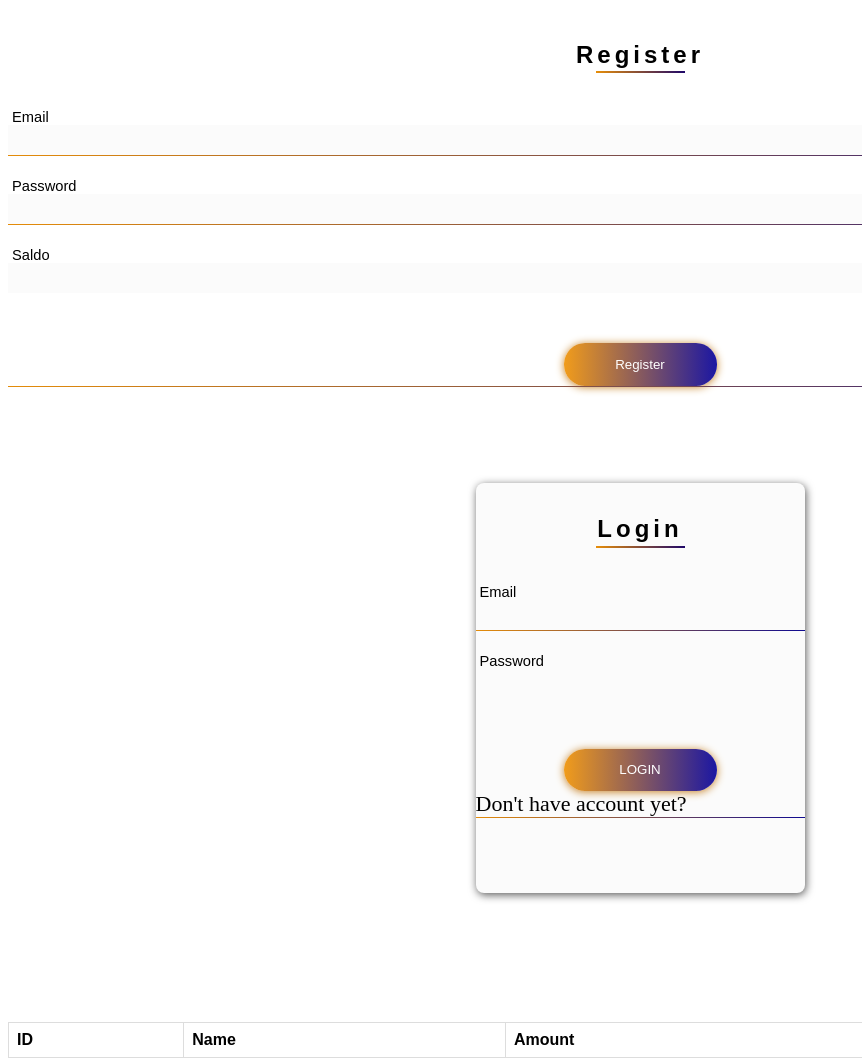
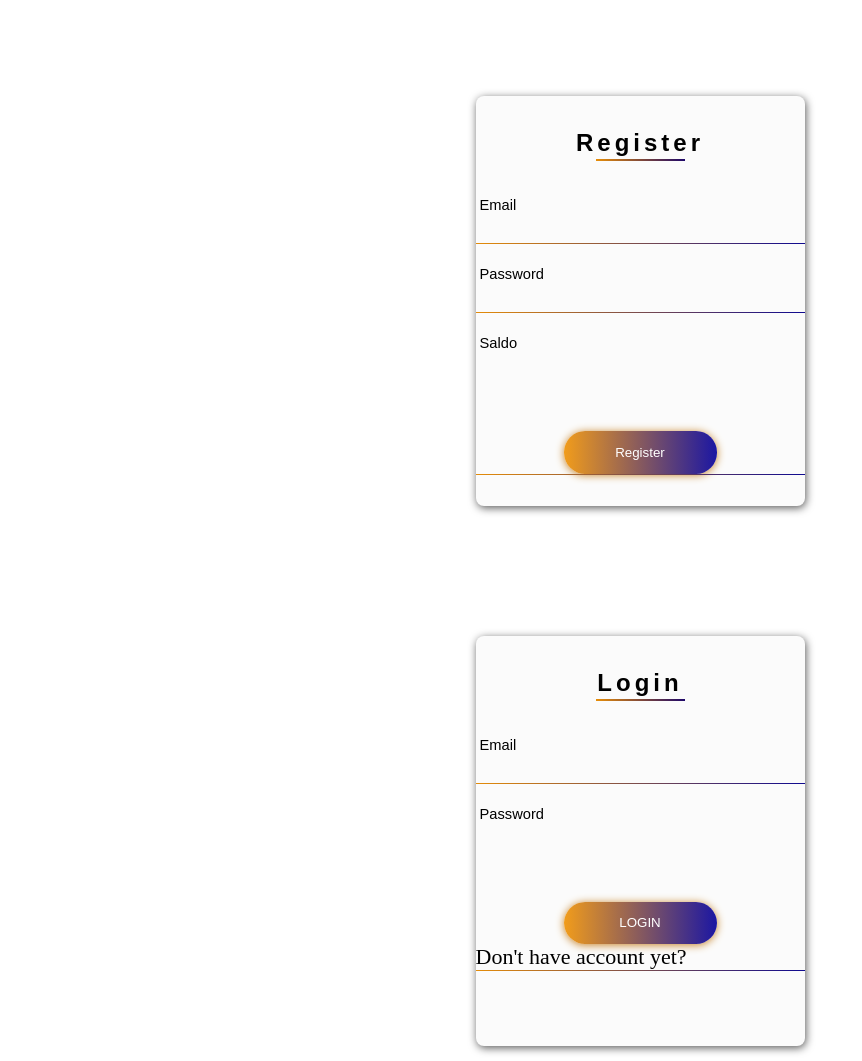
Before and after one commit to RijalArul/wallet-app, a plain HTML site: page client/index.html in a window 1280 px wide. Shown: the top 1061 px of the page, without its empty margins (0-862 px from the left). Drawn offline with Linux system fonts and the light colour scheme; no server answers.

Commit message:
Updated register layout

```diff
--- a/client/index.css
+++ b/client/index.css
@@ -1,3 +1,79 @@
+#card-register {
+  background: #fbfbfb;
+  border-radius: 8px;
+  box-shadow: 1px 2px 8px rgba(0, 0, 0, 0.65);
+  height: 410px;
+  margin: 6rem auto 8.1rem auto;
+  width: 329px;
+}
+
+#card-content {
+  padding: 12px 44px;
+}
+#card-title {
+  font-family: 'Raleway Thin', sans-serif;
+  letter-spacing: 4px;
+  padding-bottom: 23px;
+  padding-top: 13px;
+  text-align: center;
+}
+.underline-title {
+  background: -webkit-linear-gradient(right, #1e0769, #e78e09);
+  height: 2px;
+  margin: -1.1rem auto 0 auto;
+  width: 89px;
+}
+
+a {
+  text-decoration: none;
+}
+label {
+  font-family: 'Raleway', sans-serif;
+  font-size: 11pt;
+}
+.form {
+  align-items: left;
+  display: flex;
+  flex-direction: column;
+}
+.form-border {
+  background: -webkit-linear-gradient(right, #0f0a91, #e48c09);
+  height: 1px;
+  width: 100%;
+}
+.form-content {
+  background: #fbfbfb;
+  border: none;
+  outline: none;
+  padding-top: 14px;
+}
+
+#signup {
+  color: #18189b;
+  font-family: 'Raleway', sans-serif;
+  font-size: 10pt;
+  margin-top: 16px;
+  text-align: center;
+}
+
+#submit-register {
+  background: -webkit-linear-gradient(right, #1c17a2, #f19c1b);
+  border: none;
+  border-radius: 21px;
+  box-shadow: 0px 1px 8px #c68024;
+  cursor: pointer;
+  color: white;
+  font-family: 'Raleway SemiBold', sans-serif;
+  height: 42.3px;
+  margin: 0 auto;
+  margin-top: 50px;
+  transition: 0.25s;
+  width: 153px;
+}
+#submit-register:hover {
+  box-shadow: 0px 1px 18px #091ea9;
+}
+
 #card-login {
   background: #fbfbfb;
   border-radius: 8px;
--- a/client/index.html
+++ b/client/index.html
@@ -18,14 +18,14 @@
         </div>
         <form class="form" id="account-register">
             <label for="email" style="padding-top:13px">&nbsp;Email</label>
-            <input id="email" class="form-content" type="email" name="email" autocomplete="on" required />
+            <input id="email-register" class="form-content" type="email" name="email" autocomplete="on" required />
             <div class="form-border"></div>
             <label for="password" style="padding-top:22px">&nbsp;Password</label>
-            <input id="password" class="form-content" type="password" name="password" required />
+            <input id="password-register" class="form-content" type="password" name="password" required />
             <div class="form-border"></div>
             <label for="saldo" style="padding-top:22px">&nbsp;Saldo</label>
-            <input id="saldo" class="form-content" type="number" name="saldo" />
-            <input id="submit-btn" type="submit" name="submit" value="Register" />
+            <input id="saldo-register" class="form-content" type="number" name="saldo" />
+            <input id="submit-register" type="submit" name="submit" value="Register" />
             <div class="form-border"></div>
         </form>
     </div>
--- a/client/index.js
+++ b/client/index.js
@@ -1,3 +1,7 @@
+const accountRegister = document.getElementById('account-register')
+const emailRegister = document.getElementById('email-register')
+const passwordRegister = document.getElementById('password-register')
+const accountRegisterSubmit = document.getElementById('submit-register')
 const accountLogin = document.getElementById('account-login')
 const email = document.getElementById('email')
 const password = document.getElementById('password')
@@ -56,6 +60,11 @@ class Account {
 }
 
 Account.showProfile()
+
+accountRegister.addEventListener('submit', async e => {
+  try {
+  } catch (err) {}
+})
 
 accountLogin.addEventListener('submit', async e => {
   try {
```
